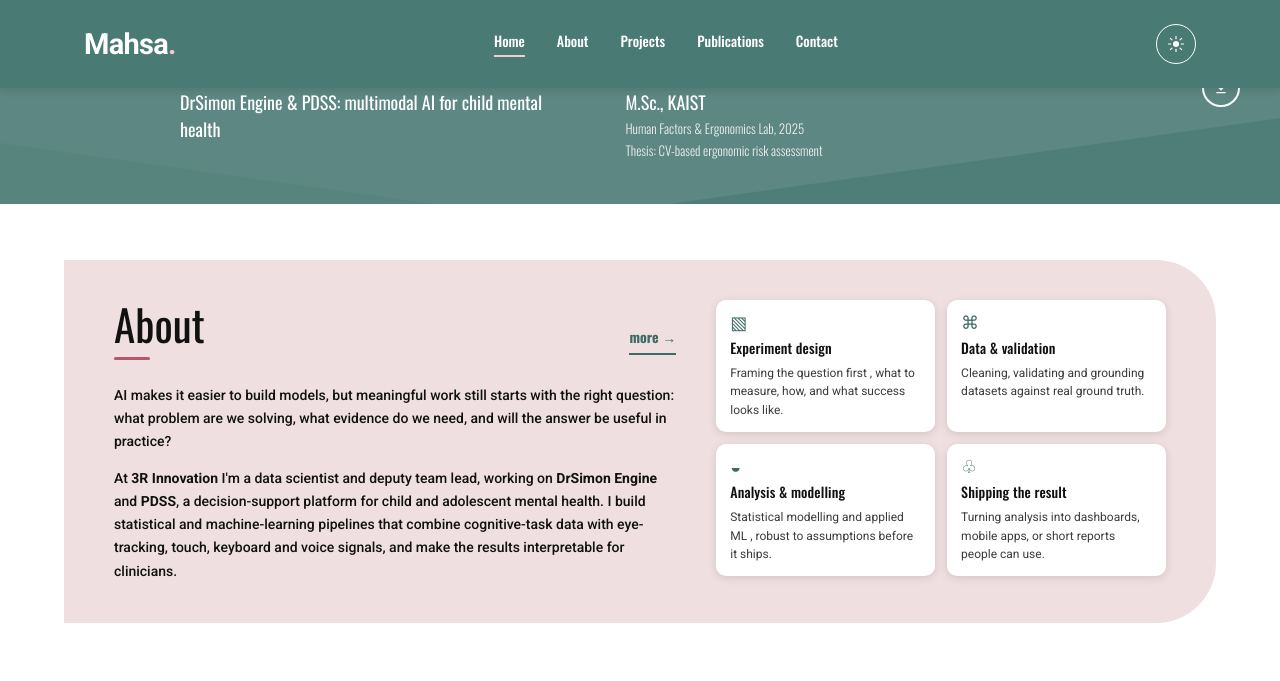
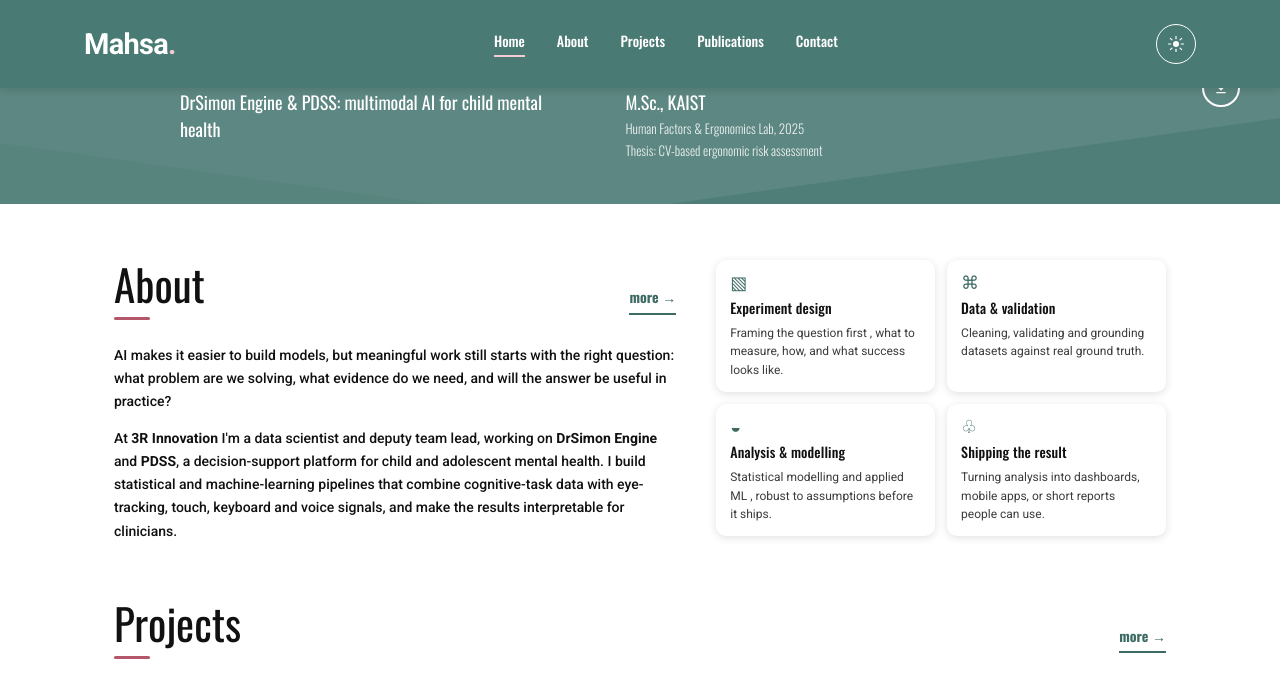
Before and after one commit to mahsa-agz/mahsa-agz.github.io, a Jekyll site: the page built from index.html, in a window 1280 px wide and 1400 px high, scrolled down 271 px. Shown: the top 681 px of the window. Built offline with Jekyll 4.4.1, drawn with Linux system fonts in a browser that asks for light colours; grey boxes are pictures that could not be loaded.

Commit message:
Remove About panel background on homepage

```diff
--- a/styles/home.css
+++ b/styles/home.css
@@ -12,7 +12,6 @@
   --accent-text-hover: #b5566b;
   --pink: #b5566b;          /* dusty rose highlight: title bars, buttons, hover */
   --pink-light: #f6c9d2;    /* rose on the teal band: logo dot, photo ring */
-  --panel-rose: #efdfe0;    /* "dirty pink" About panel */
   --text: #111;
   --muted: #5a5a5a;
   --light: #e7f0ee;         /* soft teal-grey panel */
@@ -36,7 +35,6 @@
   --accent-text: #8cc4bc;
   --accent-text-hover: #e89aac;
   --pink: #e89aac;
-  --panel-rose: #2a1e22;
   --text: #ecedee;
   --muted: #9aa3ad;
   --light: #172422;
@@ -59,7 +57,6 @@
     --accent-text: #8cc4bc;
     --accent-text-hover: #e89aac;
     --pink: #e89aac;
-    --panel-rose: #2a1e22;
     --text: #ecedee;
     --muted: #9aa3ad;
     --light: #172422;
@@ -582,13 +579,12 @@ img { max-width: 100%; display: block; }
   white-space: nowrap;
 }
 .works-more:hover { color: var(--accent-text-hover); border-bottom-color: var(--accent-text-hover); }
-/* Text and skill cards side by side to keep the panel short. */
+/* Text and skill cards side by side to keep the section short.
+   No panel background: it sits on the page like the other sections. */
 .about-panel {
   max-width: 90%;
   margin: 0 auto;
-  background: var(--panel-rose);
-  border-radius: 0 60px 60px 0;
-  padding: 40px var(--section-pad-x);
+  padding: 0 var(--section-pad-x);
   display: grid;
   grid-template-columns: 1.25fr 1fr;
   align-items: start;
@@ -1066,8 +1062,6 @@ main > section:last-child { padding-bottom: 64px; }
   .about-panel {
     grid-template-columns: 1fr;
     gap: 28px;
-    padding: 32px var(--section-pad-x);
-    border-radius: 0 40px 40px 0;
   }
   .tool-row { grid-template-columns: repeat(3, 1fr); }
   .latest-panel { padding: 32px var(--section-pad-x); border-radius: 40px 0 0 40px; }
```
